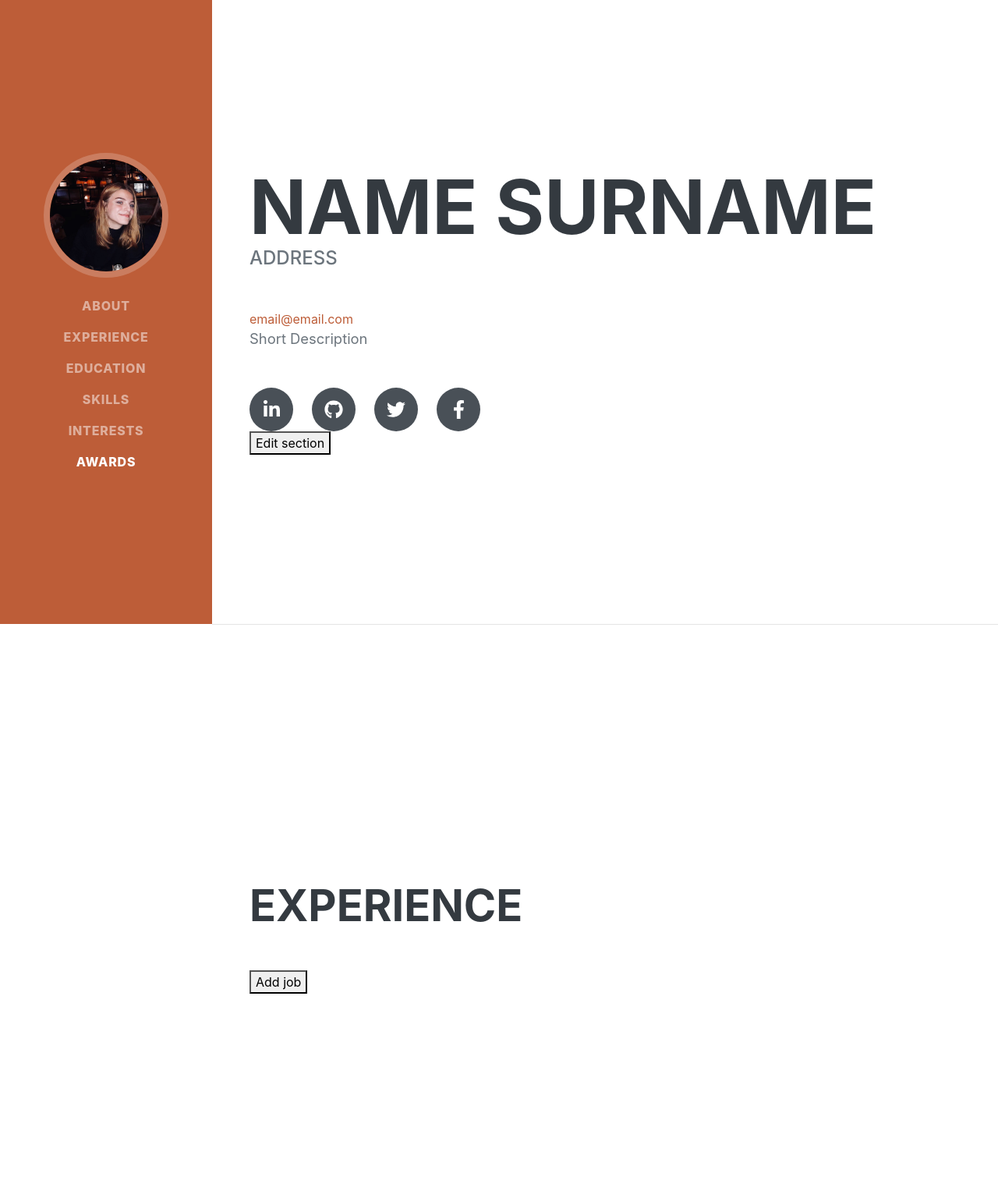
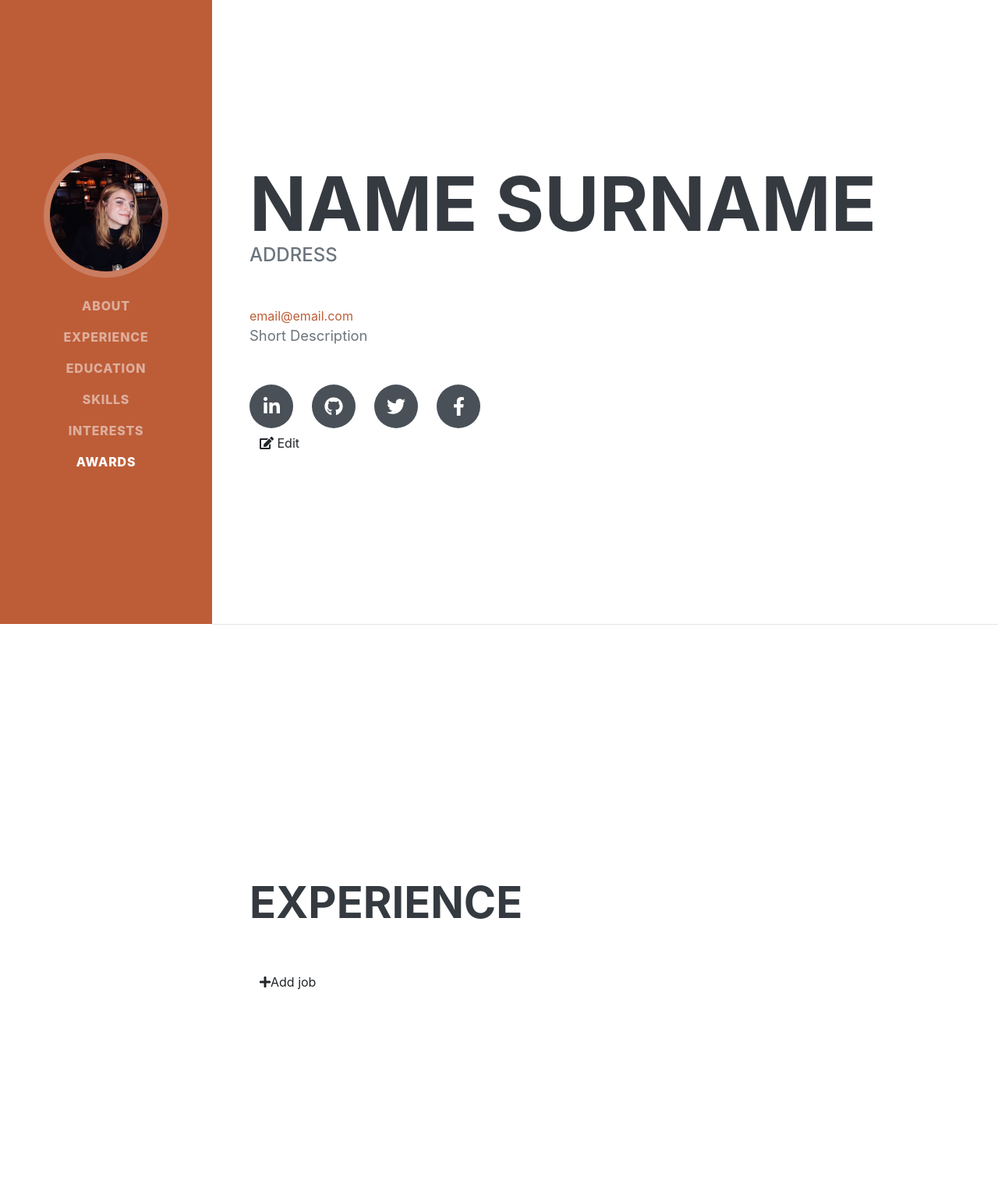
Before and after one commit to anghelutaraluca99/bridging-coursework-2, a Django app: page / in a window 1280 px wide. Shown: the top 1518 px of the page at 78% size. Run offline with Django 3.2, Linux system fonts and the light colour scheme; data comes from the database, SQL or seed files in the repository; data that the repository does not hold is empty; some libraries are stand-ins or nearby versions; some web fonts are replaced.

Commit message:
Changed the design of the buttons

```diff
--- a/lists/templates/home.html
+++ b/lists/templates/home.html
@@ -51,7 +51,7 @@
                         <input type="text" name="address_input" id="address_input" hidden></input>
                         <input type="text" name="email_input" id="email_input" hidden></input>
                         <input type="text" name="about_description_input" id="about_description_input" hidden></input>
-                        <input type="submit" value="Submit" onclick="showStuff('uneditable_about');hideStuff('editable_about');addInput('name_surname', 'name_surname_input');addInput('address', 'address_input');addInput('about_description', 'about_description_input');addInput('email', 'email_input')" id="submit_about"></input>
+                        <input class="btn" type="submit" value="Submit" onclick="showStuff('uneditable_about');hideStuff('editable_about');addInput('name_surname', 'name_surname_input');addInput('address', 'address_input');addInput('about_description', 'about_description_input');addInput('email', 'email_input')" id="submit_about"><i class="fa fa-check"></i></input>
                     </form>
                 </div>
                 <div class="resume-section-content" id="uneditable_about">
@@ -62,7 +62,7 @@
                     <div class="social-icons">
                         <a class="social-icon" href="#"><i class="fab fa-linkedin-in"></i></a><a class="social-icon" href="#"><i class="fab fa-github"></i></a><a class="social-icon" href="#"><i class="fab fa-twitter"></i></a><a class="social-icon" href="#"><i class="fab fa-facebook-f"></i></a>
                     </div>
-                    <button onclick="hideStuff('uneditable_about');showStuff('editable_about')" id="edit_about">Edit section</button>
+                    <button class="btn" onclick="hideStuff('uneditable_about');showStuff('editable_about')" id="edit_about"><i class="fa fa-edit"></i> Edit </button>
                 </div>
             </section>
 
@@ -93,7 +93,7 @@
                                 <p style="display:none" id="job_id_{{ job.id }}" name="job_id_{{ job.id }}">{{ job.id }}</p>
                             </div>
 
-                            <button id="edit_experience_{{ job.id }}" onclick="
+                            <button class="btn" id="edit_experience_{{ job.id }}" onclick="
                                 hideStuff('uneditable_job_title_{{ job.id }}');
                                 hideStuff('uneditable_job_company_{{ job.id }}');
                                 hideStuff('uneditable_job_description_{{ job.id }}');
@@ -104,9 +104,9 @@
                                 showStuff('editable_job_company_{{ job.id }}');
                                 showStuff('editable_job_description_{{ job.id }}');
                                 showStuff('editable_job_dates_{{ job.id }}');
-                                showStuff('submit_experience_{{ job.id }}')"> Edit job </button>
+                                showStuff('submit_experience_{{ job.id }}')"><i class="fa fa-edit"></i> Edit </button>
 
-                            <button style="display:none" id="submit_experience_{{ job.id }}" onclick="
+                            <button class="btn" style="display:none" id="submit_experience_{{ job.id }}" onclick="
                                 hideStuff('editable_job_title_{{ job.id }}');
                                 hideStuff('editable_job_company_{{ job.id }}');
                                 hideStuff('editable_job_description_{{ job.id }}');
@@ -127,7 +127,7 @@
 
                                 clickButton('submit_edited_job');
                                 "
-                            > Submit </button>
+                            ><i class="fa fa-check"></i> Submit </button>
                             {% endfor %}
                     </div>
                     <form action="/edit_experience" method="POST">
@@ -139,7 +139,7 @@
                         <input type="text" id="edit_job_dates" name="edit_job_dates" style="display:none"></input>
                         <input type="submit" value="Submit" id="submit_edited_job" name="submit_edited_job" style="display:none"></input>
                     </form>
-                    <button id="add_experience" onclick="addJob(); hideStuff('add_experience')">Add job </button>
+                    <button class="btn" id="add_experience" onclick="addJob(); hideStuff('add_experience')"><i class="fa fa-plus"></i>Add job </button>
                 </div>
             </section>
             <hr class="m-0" />
@@ -169,7 +169,7 @@
                         <p name="ed_id{{ ed.id }}" id="ed_id{{ ed.id }}" style="display:none">{{ ed.id }}</p>
                     </div>
 
-                    <button id="edit_education_{{ ed.id }}" onclick="
+                    <button class="btn" id="edit_education_{{ ed.id }}" onclick="
                         hideStuff('uneditable_school_{{ ed.id }}');
                         hideStuff('uneditable_qualification_{{ ed.id }}');
                         hideStuff('uneditable_education_description_{{ ed.id }}');
@@ -182,9 +182,9 @@
                         showStuff('editable_education_description_{{ ed.id }}');
                         showStuff('editable_education_grade_{{ ed.id }}');
                         showStuff('editable_education_dates_{{ ed.id }}');
-                        showStuff('submit_education_{{ ed.id }}')"> Edit  </button>
+                        showStuff('submit_education_{{ ed.id }}')"><i class="fa fa-edit"></i> Edit  </button>
 
-                    <button style="display:none" id="submit_education_{{ ed.id }}" onclick="
+                    <button class="btn" style="display:none" id="submit_education_{{ ed.id }}" onclick="
                         hideStuff('editable_school_{{ ed.id }}');
                         hideStuff('editable_qualification_{{ ed.id }}');
                         hideStuff('editable_education_description_{{ ed.id }}');
@@ -207,7 +207,7 @@
                         addInput('ed_id{{ ed.id }}', 'ed_id');
 
                         clickButton('submit_edited_education');"
-                    > Submit </button>
+                    ><i class="fa fa-check"></i> Submit </button>
 
                     {% endfor %}
                     <form action="/edit_education" method="POST">
@@ -220,7 +220,7 @@
                         <input type="text" id="edit_education_dates" name="edit_education_dates" style="display:none"></input>
                         <input type="submit" value="Submit" id="submit_edited_education" name="submit_edited_education" style="display:none"></input>
                     </form>
-                    <button onclick="addEducation()" id="add_education" name="add_education">Add education</button>
+                    <button class="btn" onclick="addEducation()" id="add_education" name="add_education"><i class="fa fa-plus"></i> Add education </button>
                 </div>
             </section>
             <hr class="m-0" />
@@ -235,22 +235,22 @@
                         <li id="uneditable_lang_{{ lang.id }}" name="uneditable_lang_{{ lang.id }}">
                              <span class="fa-li"><i class="fas fa-check"></i></span>
                             {{ lang.lang }}
-                            <button id="edit_lang_{{ lang.id }}" nem="edit_lang_{{ lang.id }}" onclick="
+                            <button class="btn" id="edit_lang_{{ lang.id }}" nem="edit_lang_{{ lang.id }}" onclick="
                                 hideStuff('uneditable_lang_{{ lang.id }}');
                                 showStuff('editable_lang_{{ lang.id }}');
-                                "> Edit </button>
+                                "><i class="fa fa-edit"></i></button>
                         </li>
 
                         <li id="editable_lang_{{ lang.id }}" name="editable_lang_{{ lang.id }}" style="display:none">
                             <div contenteditable="true" id="editable_lang_input_{{ lang.id }}" name="editable_lang_input_{{ lang.id }}">{{ lang.lang }}</div>
-                            <button id="submit_edit_lang_{{ lang.id }}" name="submit_edit_lang_{{ lang.id }}" onclick="
+                            <button class="btn" id="submit_edit_lang_{{ lang.id }}" name="submit_edit_lang_{{ lang.id }}" onclick="
                             showStuff('uneditable_lang_{{ lang.id }}');
                             hideStuff('editable_lang_{{ lang.id }}');
 
                             addInput('editable_lang_input_{{ lang.id }}', 'edited_lang');
                             addInput('lang_id_{{ lang.id }}', 'lang_id');
                             clickButton('edit_lang');
-                            "> Submit </button>
+                            "><i class="fa fa-check"></i> Submit </button>
 
                         </li>
 
@@ -262,19 +262,19 @@
                         </li>
 
                     </ul>
-                    <button id="add_lang_button" name="add_lang_button" onclick="
+                    <button class="btn" id="add_lang_button" name="add_lang_button" onclick="
                         hideStuff('add_lang_button');
                         showStuff('new_lang_button');
                         showStuff('new_lang_input');
-                        "> Add language </button>
-                    <button id="new_lang_button" name="new_lang_button" onclick="
+                        "><i class="fa fa-plus"></i> Add language </button>
+                    <button class="btn" id="new_lang_button" name="new_lang_button" onclick="
                        hideStuff('new_lang_button');
                        hideStuff('new_lang_input');
                        showStuff('add_lang_button');
 
                        addInput('new_lang_input', 'new_lang');
                        clickButton('add_lang');
-                       " style="display:none"> Submit </button>
+                       " style="display:none"><i class="fa fa-check"></i> Submit </button>
 
                     <form action="/edit_lang" method="POST">
                         {% csrf_token %}
@@ -295,22 +295,22 @@
                        <li id="uneditable_skill_{{ skill.id }}" name="uneditable_skill_{{ skill.id }}">
                             <span class="fa-li"><i class="fas fa-check"></i></span>
                            {{ skill.skill }}
-                           <button id="edit_skill_{{ skill.id }}" nem="edit_skill_{{ skill.id }}" onclick="
+                           <button class="btn" id="edit_skill_{{ skill.id }}" nem="edit_skill_{{ skill.id }}" onclick="
                                hideStuff('uneditable_skill_{{ skill.id }}');
                                showStuff('editable_skill_{{ skill.id }}');
-                               "> Edit </button>
+                               "><i class="fa fa-edit"></i></button>
                        </li>
 
                        <li id="editable_skill_{{ skill.id }}" name="editable_skill_{{ skill.id }}" style="display:none">
                            <div contenteditable="true" id="editable_skill_input_{{ skill.id }}" name="editable_skill_input_{{ skill.id }}">{{ skill.skill }}</div>
-                           <button id="submit_edit_skill_{{ skill.id }}" name="submit_edit_skill_{{ skill.id }}" onclick="
+                           <button class="btn" id="submit_edit_skill_{{ skill.id }}" name="submit_edit_skill_{{ skill.id }}" onclick="
                            showStuff('uneditable_skill_{{ skill.id }}');
                            hideStuff('editable_skill_{{ skill.id }}');
 
                            addInput('editable_skill_input_{{ skill.id }}', 'edited_skill');
                            addInput('skill_id_{{ skill.id }}', 'skill_id');
                            clickButton('edit_skill');
-                           "> Submit </button>
+                           "><i class="fa fa-check"></i> Submit </button>
 
                        </li>
 
@@ -322,19 +322,19 @@
                        </li>
 
                    </ul>
-                   <button id="add_skill_button" name="add_skill_button" onclick="
+                   <button class="btn" id="add_skill_button" name="add_skill_button" onclick="
                        hideStuff('add_skill_button');
                        showStuff('new_skill_button');
                        showStuff('new_skill_input');
-                       "> Add skill </button>
-                   <button id="new_skill_button" name="new_skill_button" onclick="
+                       "><i class="fa fa-plus"></i> Add skill </button>
+                   <button class="btn" id="new_skill_button" name="new_skill_button" onclick="
                       hideStuff('new_skill_button');
                       hideStuff('new_skill_input');
                       showStuff('add_skill_button');
 
                       addInput('new_skill_input', 'new_skill');
                       clickButton('add_skill');
-                      " style="display:none"> Submit </button>
+                      " style="display:none"><i class="fa fa-check"></i> Submit </button>
 
                    <form action="/edit_skill" method="POST">
                        {% csrf_token %}
@@ -364,14 +364,14 @@
                         <input type="submit" value="Submit" id="submit_interests" name="submit_interests" style="display:none"></input>
                     </form>
 
-                    <button id="edit_interests_button" onclick="
+                    <button class="btn" id="edit_interests_button" onclick="
                         hideStuff('uneditable_interests');
                         hideStuff('edit_interests_button');
                         showStuff('editable_interests');
                         showStuff('save_interests');
                         "
-                        > Edit </button>
-                    <button id="save_interests" onclick="
+                        ><i class="fa fa-edit"></i> Edit </button>
+                    <button class="btn" id="save_interests" onclick="
                         hideStuff('editable_interests');
                         hideStuff('save_interests');
                         showStuff('uneditable_interests');
@@ -380,7 +380,7 @@
                         addInput('editable_interests', 'edit_interests');
                         clickButton('submit_interests');
                         " style="display:none"
-                        > Submit </button>
+                        ><i class="fa fa-check"></i> Submit </button>
                 </div>
             </section>
             <hr class="m-0" />
@@ -396,41 +396,41 @@
                                  </i>
                             </span>
                             {{ award.award }}
-                            <button id="edit_award_{{ award.id }}" name="edit_award_{{ award.id }}" onclick="
+                            <button class="btn" id="edit_award_{{ award.id }}" name="edit_award_{{ award.id }}" onclick="
                                 hideStuff('uneditable_award_{{ award.id }}');
                                 showStuff('editable_award_{{ award.id }}');
-                                "> Edit </button>
+                                "><i class="fa fa-edit"></i></button>
                         </li>
 
                         <li id="editable_award_{{ award.id }}" name="editable_award_{{ award.id }}" style="display:none">
                             <div id="editable_award_input_{{ award.id }}" name="editable_award_input_{{ award.id }}"  contenteditable="true">{{ award.award }}</div>
                             <span style="display:none" id="award_id_{{ award.id }}" name="award_id_{{ award.id }}">{{ award.id }}</span>
-                            <button id="save_award_{{ award.id }}" name="save_award_{{ award.id }}" onclick="
+                            <button class="btn" id="save_award_{{ award.id }}" name="save_award_{{ award.id }}" onclick="
                                 showStuff('uneditable_award_{{ award.id }}');
                                 hideStuff('editable_award_{{ award.id }}');
 
                                 addInput('editable_award_input_{{ award.id }}', 'edit_award');
                                 addInput('award_id_{{ award.id }}', 'award_id');
                                 clickButton('submit_edited_award');
-                                "> Submit </button>
+                                "><i class="fa fa-check"></i> Submit </button>
                         </li>
                         {% endfor %}
                         <li id="new_award_input" name="new_award_input" style="display:none" contenteditable="true">
                              Add award
                         </li>
                     </ul>
-                    <button id="add_award" onclick="
+                    <button class="btn" id="add_award" onclick="
                         hideStuff('add_award');
                         showStuff('new_award_input');
                         showStuff('submit_award');
-                        "> Add award </button>
-                    <button id="submit_award" style="display:none" onclick="
+                        "><i class="fa fa-plus"></i> Add award </button>
+                    <button class="btn" id="submit_award" style="display:none" onclick="
                         showStuff('add_award');
                         hideStuff('new_award_input');
                         hideStuff('submit_award');
                         addInput('new_award_input', 'new_award');
                         clickButton('submit_new_award');
-                        "> Submit </button>
+                        "><i class="fa fa-check"></i> Submit </button>
                     <form action="/add_awards" method="POST">
                     {% csrf_token %}
                         <input type="text" id="new_award" name="new_award" style="display:none"></input>
@@ -487,7 +487,7 @@
                 <input type="text" hidden id="new_job_description" name="new_job_description"></input>
                 <input type="text" hidden id="new_job_dates" name="new_job_dates"></input>
 
-                <input type="submit" onclick="addInput('editable_job_title', 'new_job_title'); addInput('editable_job_company', 'new_job_company'); addInput('editable_job_description', 'new_job_description'); addInput('editable_job_dates', 'new_job_dates')" value="Submit" id="submit_new_job">
+                <input class="btn" type="submit" onclick="addInput('editable_job_title', 'new_job_title'); addInput('editable_job_company', 'new_job_company'); addInput('editable_job_description', 'new_job_description'); addInput('editable_job_dates', 'new_job_dates')" value="Submit" id="submit_new_job"><i class="fa fa-check"></i></input>
 
                 </form>`;
                 var div = document.getElementById("jobs");
@@ -513,7 +513,7 @@
                     <input type="text" hidden id="new_grade" name="new_grade"></input>
                     <input type="text" hidden id="new_education_dates" name="new_education_dates"></input>
 
-                    <input type="submit" onclick="addInput('editable_school', 'new_school'); addInput('editable_qualification', 'new_qualification'); addInput('editable_education_description', 'new_education_description'); addInput('editable_education_grade', 'new_grade'); addInput('editable_education_dates', 'new_education_dates')" value="Submit" id="submit_new_education">
+                    <input class="btn" type="submit" onclick="addInput('editable_school', 'new_school'); addInput('editable_qualification', 'new_qualification'); addInput('editable_education_description', 'new_education_description'); addInput('editable_education_grade', 'new_grade'); addInput('editable_education_dates', 'new_education_dates')" value="Submit" id="submit_new_education"><i class="fa fa-check"></i></input>
                 </form>
                 `
                 var div = document.getElementById("education_div");
```
